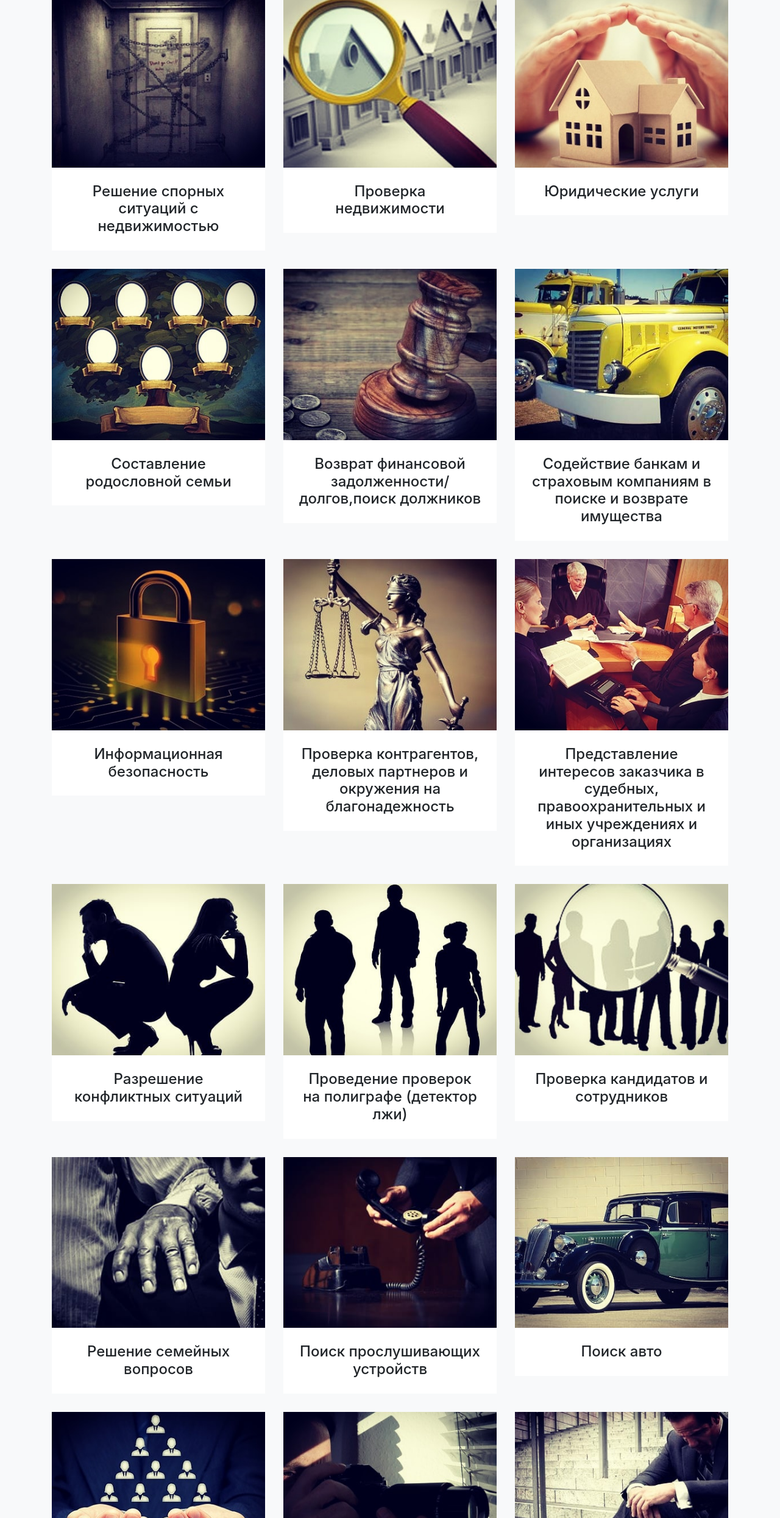
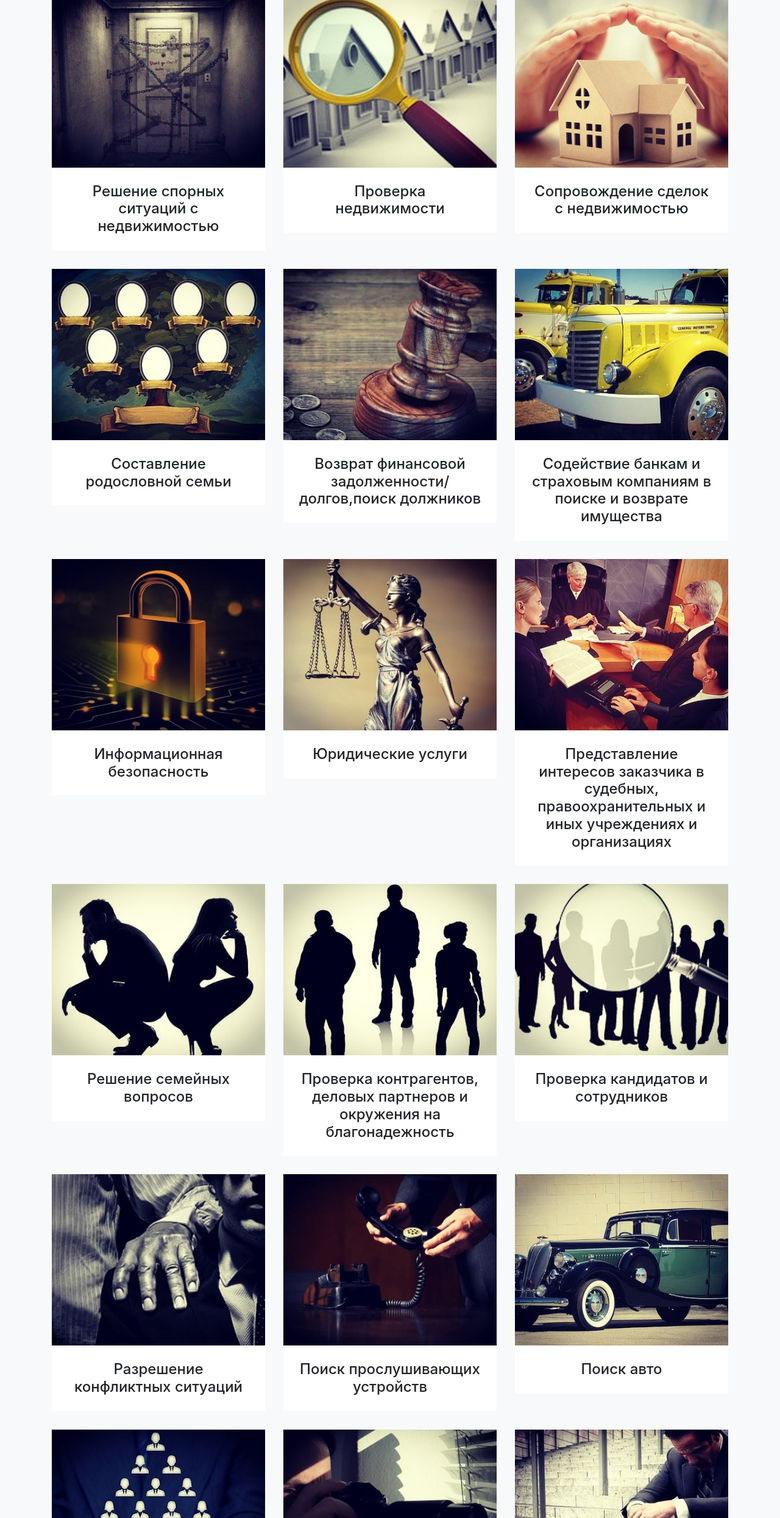
Before and after one commit to mosdetektive/mos-d, a website with bundled scripts: page index.html in a window 1280 px wide. Shown: the part 2096-4586 px from the top of the page at 61% size. Built offline with nearby package versions, Linux system fonts and the light colour scheme; a web font is replaced by a local one.

Commit message:
03.10.2020
недвиж

```diff
--- a/index.html
+++ b/index.html
@@ -194,13 +194,13 @@
  <div class="portfolio-link">
   <div class="portfolio-hover">
     <div class="portfolio-hover-content">
-      договорная
+      от 5 000 рублей
     </div>
   </div>
   <img class="img-fluid" src="img/portfolio/06-thumbnail.jpg" alt="">
 </div>
 <div class="portfolio-caption">
-  <h4>Юридические услуги</h4>
+  <h4>Сопровождение сделок с недвижимостью</h4>
 </div>
 </div>
 
@@ -269,7 +269,7 @@
    <img class="img-fluid" src="img/portfolio/10-thumbnail.jpg" alt="">
  </div>
  <div class="portfolio-caption">
-  <h4>Проверка контрагентов, деловых партнеров и окружения на благонадежность</h4>
+  <h4>Юридические услуги</h4>
 </div>
 </div>
 <div class="col-md-4 col-sm-6 portfolio-item">
@@ -295,7 +295,7 @@
    <img class="img-fluid" src="img/portfolio/12-thumbnail.jpg" alt="">
  </div>
  <div class="portfolio-caption">
-  <h4>Разрешение конфликтных ситуаций</h4>
+  <h4>Решение семейных вопросов</h4>
 </div>
 </div>
 <div class="col-md-4 col-sm-6 portfolio-item">
@@ -308,7 +308,7 @@
    <img class="img-fluid" src="img/portfolio/13-thumbnail.jpg" alt="">
  </div>
  <div class="portfolio-caption">
-  <h4>Проведение проверок на полиграфе (детектор лжи)</h4>
+  <h4>Проверка контрагентов, деловых партнеров и окружения на благонадежность</h4>
 </div>
 </div>
 <div class="col-md-4 col-sm-6 portfolio-item">
@@ -334,7 +334,7 @@
    <img class="img-fluid" src="img/portfolio/08-thumbnail.jpg" alt="">
  </div>
  <div class="portfolio-caption">
-  <h4>Решение семейных вопросов</h4>
+  <h4>Разрешение конфликтных ситуаций</h4>
 </div>
 </div>
 <div class="col-md-4 col-sm-6 portfolio-item">
```
